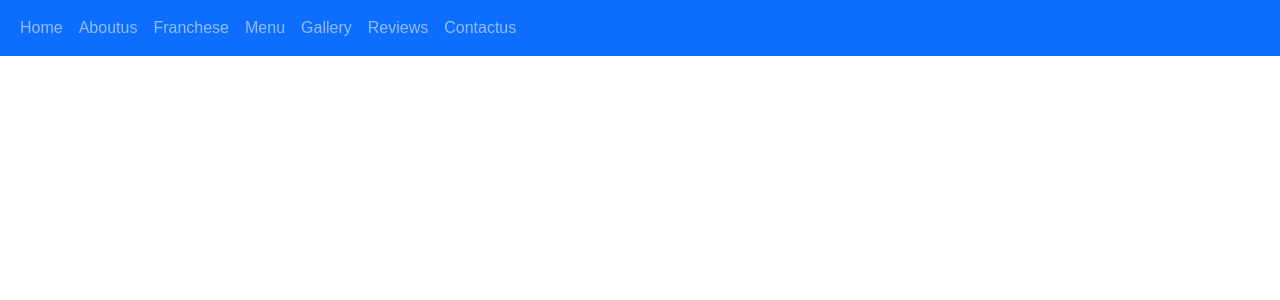
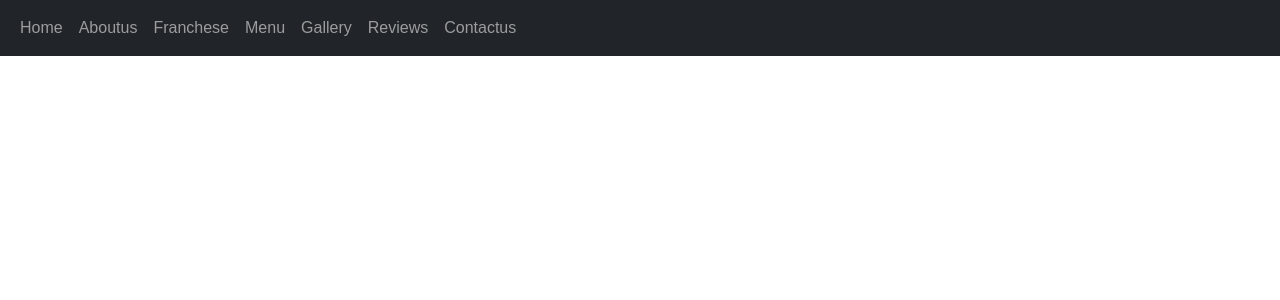
Before and after one commit to JO0022123/bbq-website-web, a React (Create React App) app: page / in a window 1280 px wide. Shown: the top 300 px of the page. Built offline with nearby package versions, Linux system fonts and the light colour scheme; a small style sheet from the web is missing; a web font is replaced by a local one.

Commit message:
Update Header.js

```diff
--- a/src/Components/Header.js
+++ b/src/Components/Header.js
@@ -6,7 +6,7 @@
     return (
       <>
 
-        <nav class="navbar navbar-expand-lg navbar navbar-dark bg-primary">
+        <nav class="navbar navbar-expand-lg navbar navbar-dark bg-dark">
           <div class="container-fluid">
             <button class="navbar-toggler" type="button" data-bs-toggle="collapse" data-bs-target="#navbarNavAltMarkup" aria-controls="navbarNavAltMarkup" aria-expanded="false" aria-label="Toggle navigation">
               <span class="navbar-toggler-icon"></span>
```
